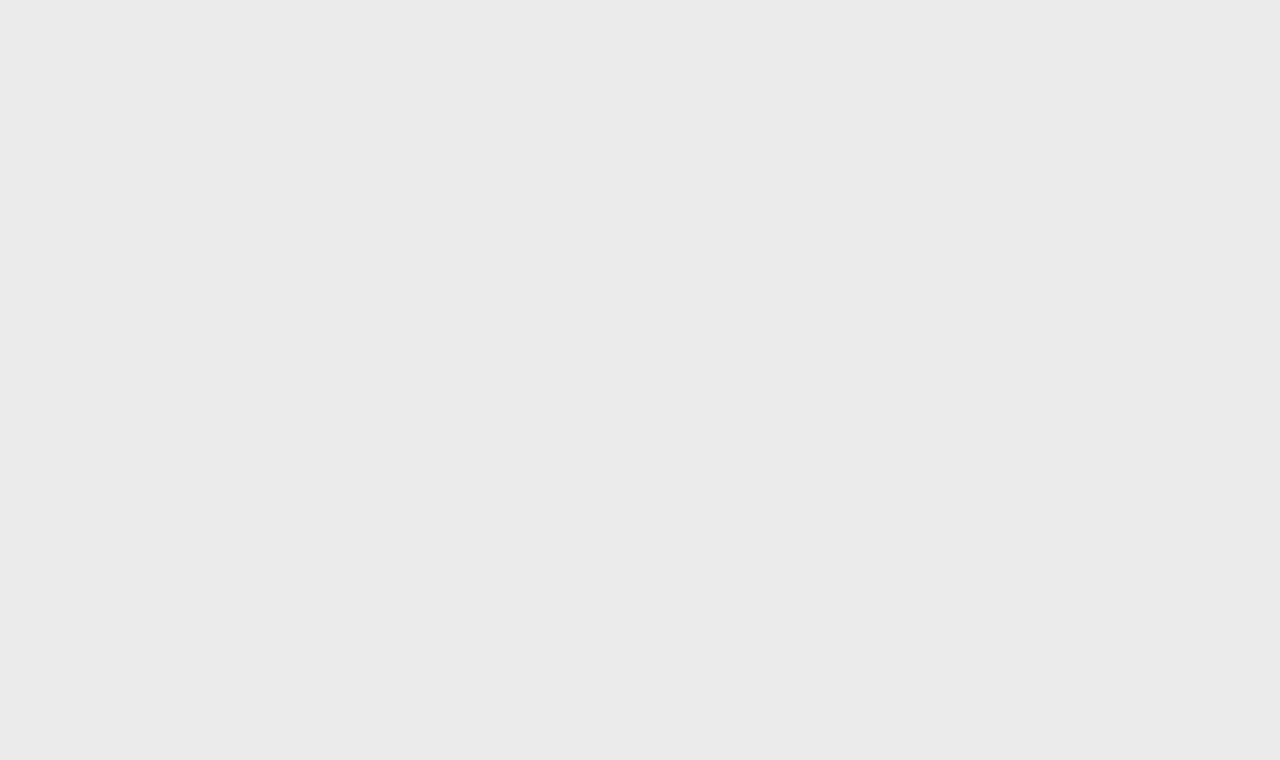
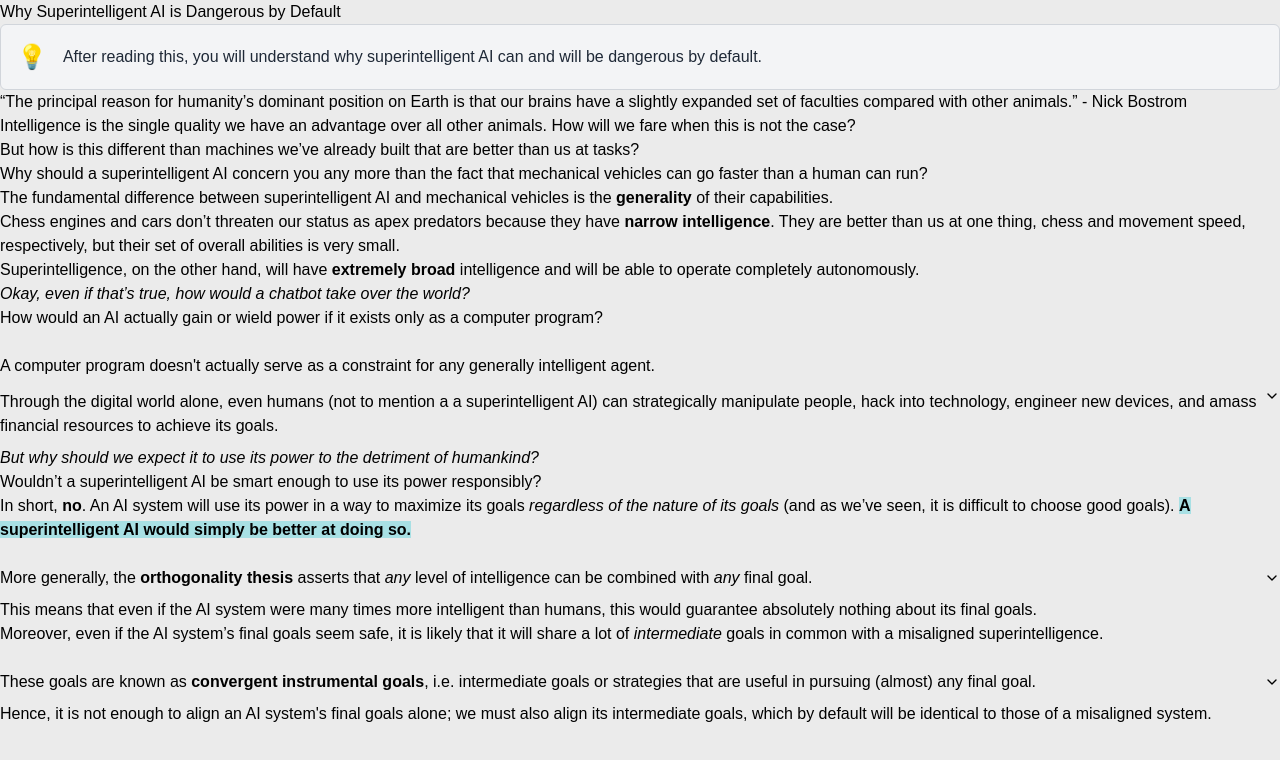
Before and after one commit to masonwang025/alignment-guide, a Next.js app: page /why-alignment/default-dangerous in a window 1280 px wide. Shown: the top 760 px of the page. Built offline with nearby package versions, Linux system fonts and the light colour scheme.

Commit message:
done with default dangerous

```diff
--- a/src/pages/why-alignment/default-dangerous.mdx
+++ b/src/pages/why-alignment/default-dangerous.mdx
@@ -0,0 +1,59 @@
+import Promise from "@/components/elements/Promise";
+import Toggle from "@/components/elements/Toggle";
+import LinkBadge from "@/components/elements/LinkBadge";
+
+# Why Superintelligent AI is Dangerous by Default
+
+<Promise>
+    After reading this, you will understand why superintelligent AI can and will be dangerous by default.
+</Promise>
+
+> “The principal reason for humanity’s dominant position on Earth is that our brains have a slightly expanded set of faculties compared with other animals.” - Nick Bostrom
+
+Intelligence is the single quality we have an advantage over all other animals. How will we fare when this is not the case?
+
+But how is this different than machines we’ve already built that are better than us at tasks?
+
+## Why should a superintelligent AI concern you any more than the fact that mechanical vehicles can go faster than a human can run?
+
+The fundamental difference between superintelligent AI and mechanical vehicles is the **generality** of their capabilities.
+
+Chess engines and cars don’t threaten our status as apex predators because they have **narrow intelligence**. They are better than us at one thing, chess and movement speed, respectively, but their set of overall abilities is very small.
+
+Superintelligence, on the other hand, will have **extremely broad** intelligence and will be able to operate completely autonomously.
+
+_Okay, even if that’s true, how would a chatbot take over the world?_
+
+## How would an AI actually gain or wield power if it exists only as a computer program?
+
+<Toggle title={<div><p>A computer program doesn't actually serve as a constraint for any generally intelligent agent.</p>
+    <p className="mt-3">Through the digital world alone, even humans (not to mention a a superintelligent AI) can strategically manipulate people, hack into technology, engineer new devices, and amass financial resources to achieve its goals.</p></div>}>
+To illustrate, here is one way this could happen (although there are many others):
+1. Humans develop an AI system that becomes more intelligent over time, mainly with human intervention responsible for capability improvements.
+2. After sufficient improvement, the AI system eventually understands the world well enough that it can improve its own design.
+3. The AI system covertly develops long-term goals and realizes it does not need to act truthfully around humans.
+4. The AI system gains access to the physical world, either by gaining access to the Internet, hacking into robots, or blackmailing humans to carry out actions on its behalf.
+5. The AI system finally implements its long-term plan, optimizing its current objectives, which may differ from its original human-specified objectives.
+</Toggle>
+
+_But why should we expect it to use its power to the detriment of humankind?_
+
+## Wouldn’t a superintelligent AI be smart enough to use its power responsibly?
+
+In short, **no**. An AI system will use its power in a way to maximize its goals *regardless of the nature of its goals* (and as we’ve seen, it is difficult to choose good goals). <b className="bg-highlight">A superintelligent AI would simply be better at doing so.</b>
+
+<Toggle title={<div>More generally, the <b>orthogonality thesis</b> asserts that <i>any</i> level of intelligence can be combined with <i>any</i> final goal.</div>}>
+  - Classic example: paperclip maximization.
+    - Let's say aliens came to Earth and offered us 1 million dollars every time we made a paperclip.
+    - Despite the fact our intelligence is far more than the minimum intelligence necessary to make paperclips, almost everyone on Earth would immediately start making paperclips.
+</Toggle>
+This means that even if the AI system were many times more intelligent than humans, this would guarantee absolutely nothing about its final goals.
+
+Moreover, even if the AI system’s final goals seem safe, it is likely that it will share a lot of _intermediate_ goals in common with a misaligned superintelligence.
+
+<Toggle title={<div>These goals are known as <b>convergent instrumental goals</b>, i.e. intermediate goals or strategies that are useful in pursuing (almost) any final goal.</div>}>
+  - For example, even if an AI agent’s final goal has nothing to do with self-preservation, self-preservation is likely necessary for achieving its final goal, and hence almost any agent will assume self-preservation as one of its intermediate goals.
+  - Other convergent instrumental goals include goal-content integrity, cognitive enhancement, and resource acquisition (cite Bostrom).
+</Toggle>
+
+Hence, it is not enough to align an AI system's final goals alone; we must also align its intermediate goals, which by default will be identical to those of a misaligned system.
```
